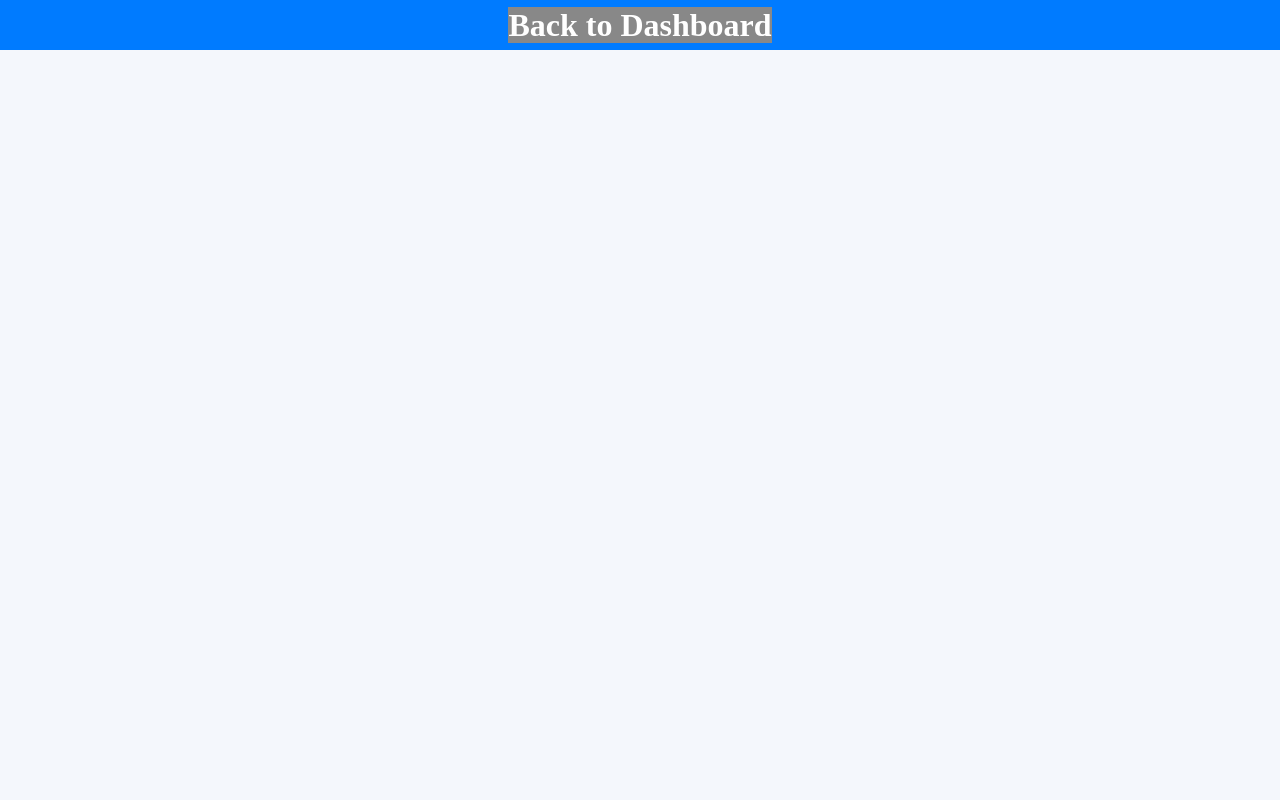
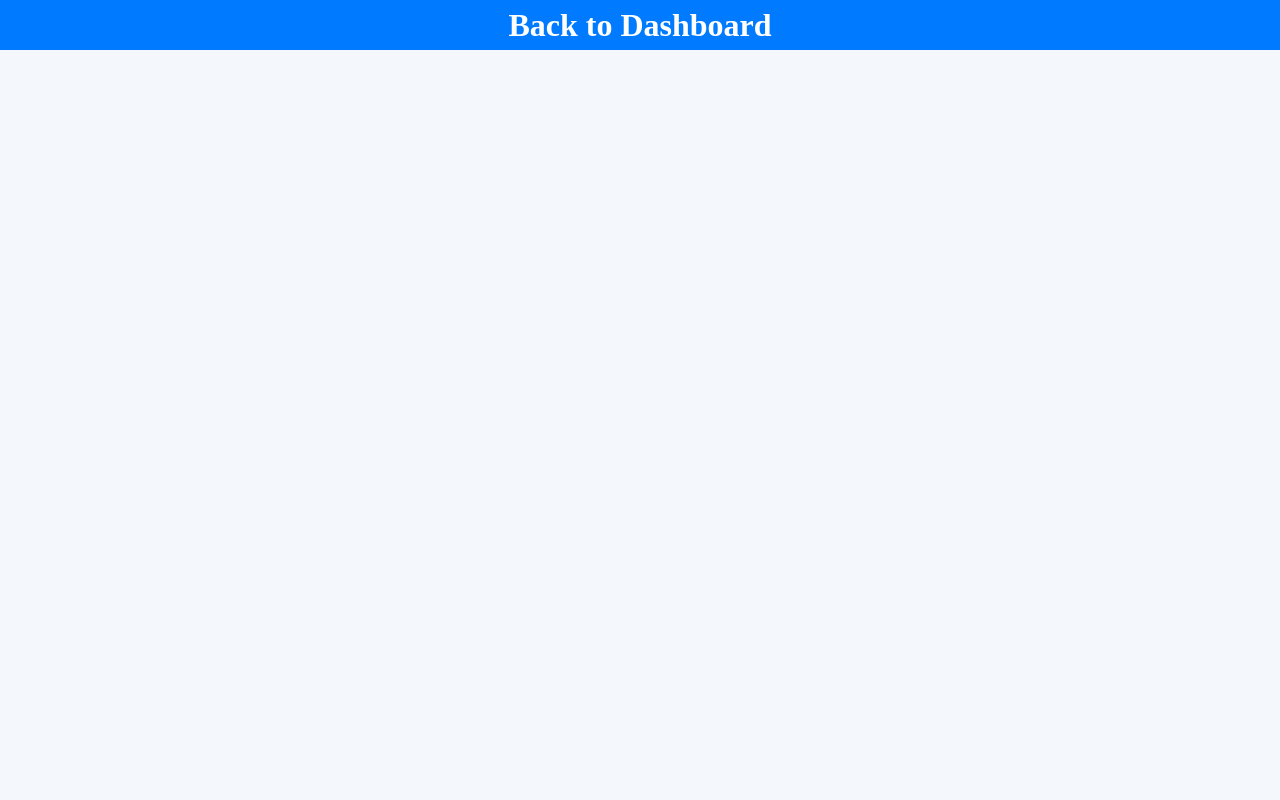
Before and after one commit to mdjibril/idgen, a PHP site: page /user/idcard.php?matric=1 in a window 1280 px wide. Run offline with PHP 8.4, Linux system fonts and the light colour scheme; data that the repository does not hold is empty.

Commit message:
update id design

```diff
--- a/user/idcard.php
+++ b/user/idcard.php
@@ -101,7 +101,7 @@ $getStudent = mysqli_query($conn, $sql);
     .top a {
       text-decoration: none;
       color:white;
-      background-color: #888;
+      /* background-color: #888; */
     }
   </style>
 </head>
```
